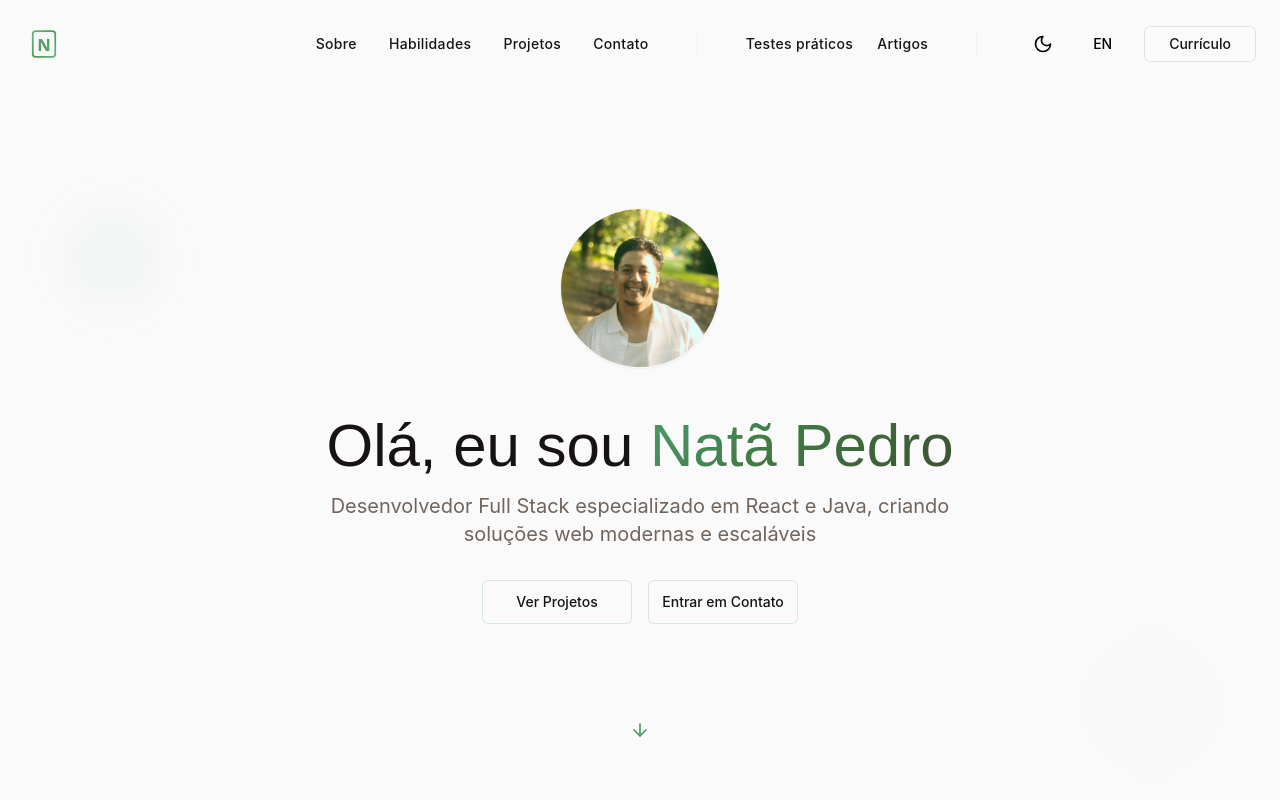
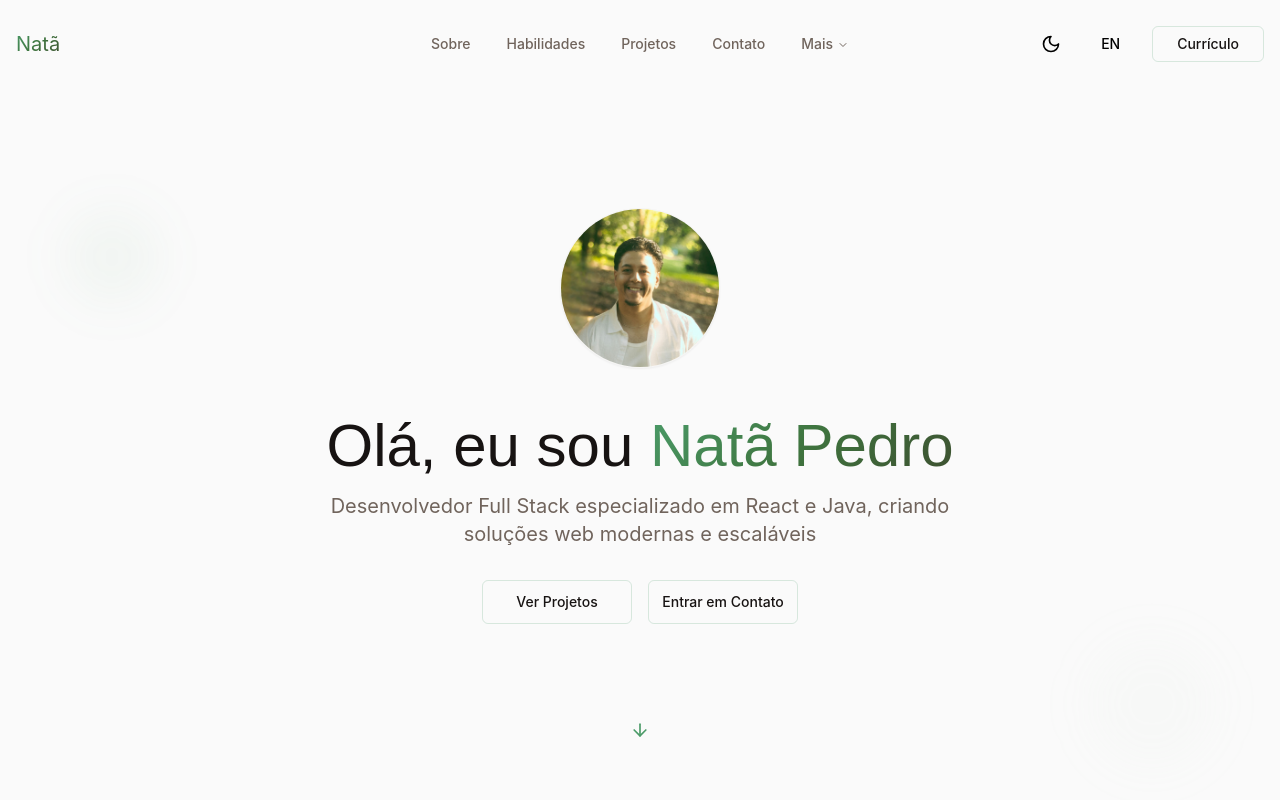
Before and after one commit to DevPedro10/Portfolio, a React (Vite) app: page / in a window 1280 px wide. Shown: the top 800 px of the page. Built offline with nearby package versions, Linux system fonts and the light colour scheme.

Commit message:
feat: improving header

```diff
--- a/src/components/Navigation.tsx
+++ b/src/components/Navigation.tsx
@@ -6,6 +6,8 @@ import { ThemeToggle } from "@/components/ThemeToggle";
 import { LanguageToggle } from "@/components/LanguageToggle";
 import { Logo } from "@/components/Logo";
 import { MobileMenu } from "@/components/MobileMenu";
+import { NavigationMenu, NavigationMenuContent, NavigationMenuItem, NavigationMenuLink, NavigationMenuList, NavigationMenuTrigger } from "./ui/navigation-menu";
+import { FlaskConical, Notebook } from "lucide-react";
 
 export const Navigation = () => {
   const [isScrolled, setIsScrolled] = useState(false);
@@ -38,12 +40,10 @@ export const Navigation = () => {
     { label: t.nav.skills, id: "skills", isSection: true },
     { label: t.nav.projects, id: "projects", isSection: true },
     { label: t.nav.contact, id: "contact", isSection: true },
+    { label: t.nav.practicalTests, path: "/practical-tests", icon: FlaskConical, available: false },
+    { label: t.nav.articles, path: "/articles", icon: Notebook, available: false },
   ];
 
-  const pageItems = [
-    { label: t.nav.practicalTests, path: "/practical-tests" },
-    { label: t.nav.articles, path: "/articles" },
-  ];
 
   return (
     <header className="h-full">
@@ -53,54 +53,91 @@ export const Navigation = () => {
           : "py-6"
           }`}
       >
-        <div className="container mx-auto px-6">
-          <div className="flex items-center justify-between">
-            {/* Logo */}
-            <Link to="/" className="flex items-center space-x-3">
-              <Logo className="w-10 h-10" />
+        <div className="container mx-auto px-4">
+          <div className="grid grid-cols-3 items-center w-full">
+
+            <div className="flex items-center">
+              <Link to="/" className="flex items-center">
+                <span className="text-gradient block md:inline text-xl">
+                  {t.hero.name.split(" ")[0]}
+                </span>
               </Link>
+            </div>
 
-            {/* Desktop Navigation */}
-            <div className="hidden lg:flex items-center space-x-12">
-              {/* Main Navigation */}
-              <div className="flex items-center space-x-8">
-                {navItems.map((item) => (
+            <div className="hidden lg:flex justify-center">
+              <div className="flex items-center gap-3">
+                {navItems
+                  .filter((item) => item.isSection)
+                  .map((item) => (
                     <button
                       key={item.id}
                       onClick={() => scrollToSection(item.id!)}
-                    className="font-medium transition-colors duration-300 hover:text-primary text-sm tracking-wide"
+                      className="py-2 px-3 text-sm font-medium text-muted-foreground hover:text-primary transition-colors duration-300"
                     >
                       {item.label}
                     </button>
                   ))}
+
+                <NavigationMenu>
+                  <NavigationMenuList>
+                    <NavigationMenuItem>
+                      <NavigationMenuTrigger
+                        className="px-3 py-0 m-0 text-sm font-medium text-muted-foreground
+                      hover:text-primary
+                      data-[state=open]:text-primary
+                      focus:text-primary
+                      active:text-primary
+                      transition-colors duration-300
+                      bg-transparent
+                      hover:bg-transparent
+                      focus:bg-transparent
+                      active:bg-transparent
+                      data-[state=open]:bg-transparent"
+                      >
+                        {t.nav.more}
+                      </NavigationMenuTrigger>
+                      <NavigationMenuContent className="min-w-[180px] bg-background rounded-md">
+                        {navItems
+                          .filter((item) => !item.isSection)
+                          .map((item) => {
+                            const Icon = item.icon;
+                            return (
+                              <NavigationMenuLink asChild key={item.label}>
+                                <a
+                                  href={item.path}
+                                  className="flex items-center gap-2 py-3 px-2 text-sm text-muted-foreground
+                                hover:text-primary
+                                transition-colors duration-200
+                                bg-transparent
+                                hover:bg-transparent
+                                focus:bg-transparent
+                                active:bg-transparent
+                                data-[state=open]:bg-transparent"
+                                >
+                                  {Icon && (
+                                    <Icon
+                                      size={16}
+                                      className="text-muted-foreground"
+                                    />
+                                  )}
+                                  {item.label}
+                                  {/* {!item.available && (
+                                    <span className="text-xs px-2 py-0.5 rounded-full bg-muted text-muted-foreground">
+                                      DEV
+                                    </span>
+                                  )} */}
+                                </a>
+                              </NavigationMenuLink>
+                            );
+                          })}
+                      </NavigationMenuContent>
+                    </NavigationMenuItem>
+                  </NavigationMenuList>
+                </NavigationMenu>
+              </div>
             </div>
 
-              {/* Separator */}
-              <div className="w-px h-6 bg-border/40"></div>
-
-              {/* Page Links */}
-              <div className="flex items-center space-x-6">
-                {pageItems.map((item) => {
-                  const isActive = location.pathname === item.path;
-                  return (
-                    <Link
-                      key={item.path}
-                      to={item.path}
-                      className={`font-medium transition-colors duration-300 hover:text-primary text-sm tracking-wide ${
-                        isActive ? "text-primary" : ""
-                      }`}
-                    >
-                      {item.label}
-                    </Link>
-                  );
-                })}
-              </div>
-
-              {/* Separator */}
-              <div className="w-px h-6 bg-border/40"></div>
-
-              {/* Controls */}
-              <div className="flex items-center space-x-4">
+            <div className="flex items-center justify-end space-x-4">
               <ThemeToggle />
               <LanguageToggle />
               <Button
@@ -113,18 +150,12 @@ export const Navigation = () => {
               </Button>
             </div>
           </div>
-
-            {/* Mobile Menu */}
-            <MobileMenu />
-          </div>
         </div>
       </nav>
 
-      {/* Spacer */}
-      <div
-        className={`${isScrolled ? "h-[72px]" : "h-[96px]"
-          } transition-all duration-500`}
-      />
+      {/* Spacer para compensar altura fixa do nav */}
+      <div className={`${isScrolled ? "h-[72px]" : "h-[96px]"} transition-all duration-500`} />
     </header>
+
   );
 };
```
Lines whose indentation alone changed are shown as unchanged.
